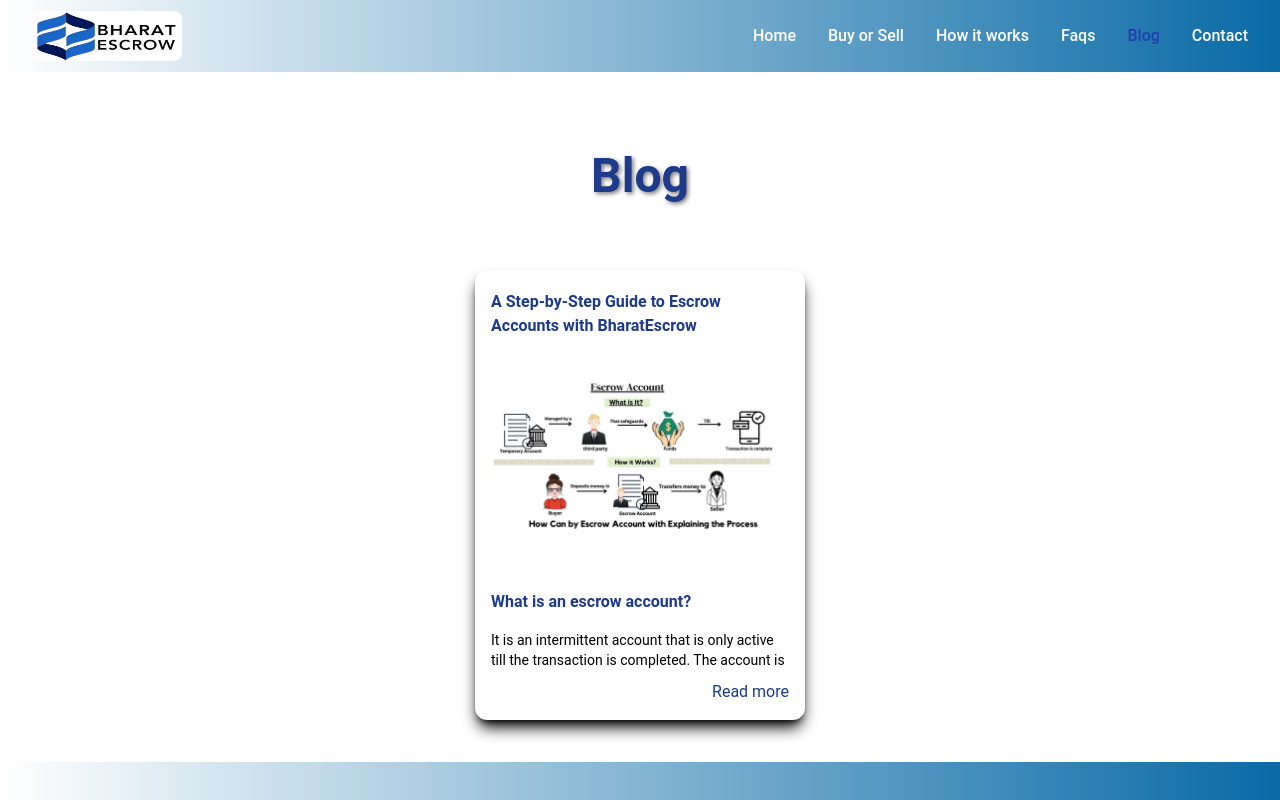
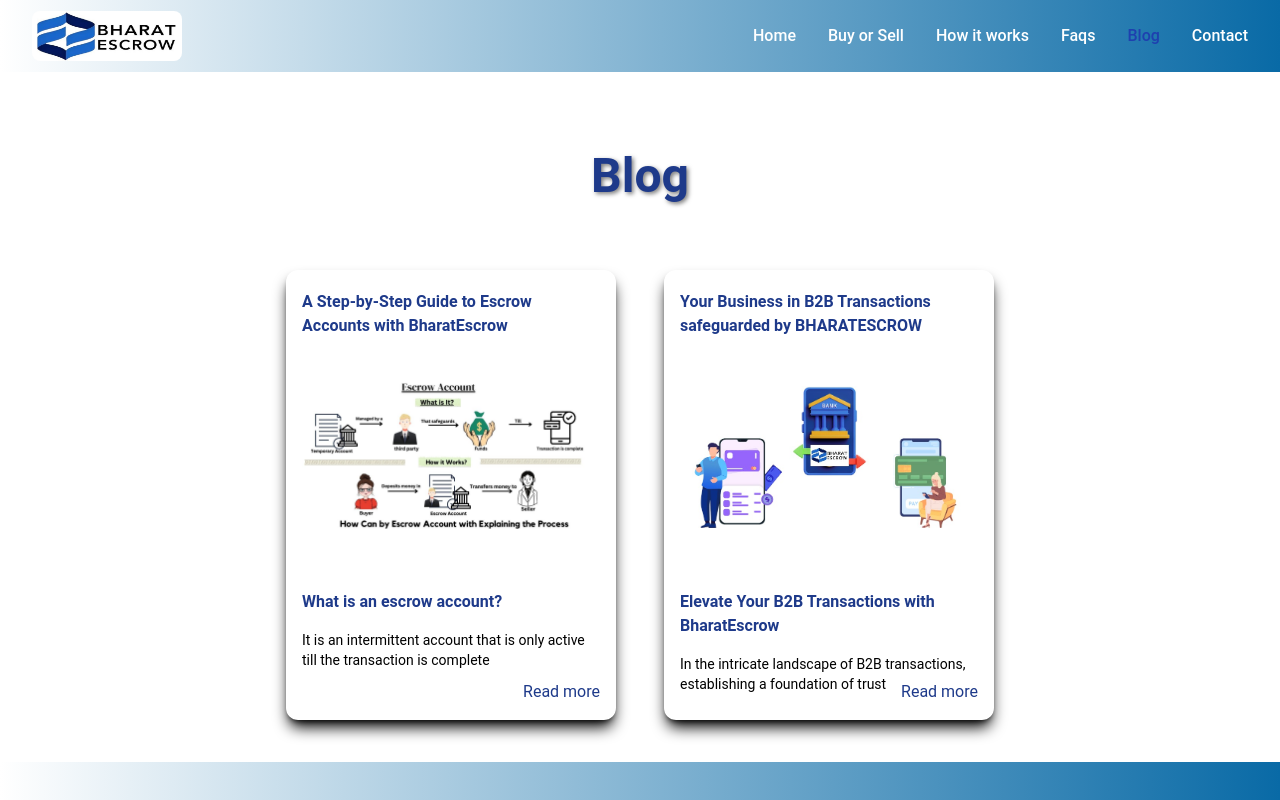
Before and after one commit to amankumar2k15/BharatEscrow, a React (Create React App) app: page /blog in a window 1280 px wide. Shown: the top 800 px of the page. Built offline with nearby package versions, Linux system fonts and the light colour scheme.

Commit message:
detail blog cards

```diff
--- a/src/pages/Blog.js
+++ b/src/pages/Blog.js
@@ -1,6 +1,8 @@
 import React from 'react'
 import Footer from '../components/Footer'
 import blogImg from "../assets/blog/blog1.jpg"
+import blogImg1 from "../assets/blog/blog2.jpg"
+
 import { useNavigate } from 'react-router-dom'
 
 const Blog = ({ setBlogRoutes }) => {
@@ -13,6 +15,13 @@
       question1: "What is an escrow account?",
       answer1: "It is an intermittent account that is only active till the transaction is completed. The account is closed once all of the criteria between the buyer and seller have been met. Escrows often involve the deposit of a monetary-valued document. These documents could be deeds, written instruments, payment pledges, licenses, patents, cheques, bonds, or mortgages.",
       img: blogImg,
+    },
+    {
+      id:1,
+      title:"Your Business in B2B Transactions safeguarded by BHARATESCROW",
+      question1: "Elevate Your B2B Transactions with BharatEscrow",
+      answer1:"In the intricate landscape of B2B transactions, establishing a foundation of trust is essential. With increasing complexities and risks, businesses need a reliable solution to protect their interests and ensure fair dealings. BharatEscrow emerges as a game-changer, offering a secure and neutral ground for B2B transactions.                                     ",
+      img:blogImg1
     }
   ]
 
@@ -50,7 +59,7 @@
                     </div>
                     <h5 className='text-md mt-5 text-blue-900 font-bold'>{item.question1}</h5>
 
-                    <p className='text-sm'>{item.answer1?.slice(0, 100)}</p>
+                    <p className='text-sm'>{item.answer1?.slice(0, 82)}</p>
                     <button className='text-right text-blue-900 hover:text-black absolute right-4 bottom-4  hover:underline '
                       onClick={() => handleSetRoutes(item)}
                     >
--- a/src/pages/DetailBlog.js
+++ b/src/pages/DetailBlog.js
@@ -4,6 +4,7 @@
 import { CgProfile } from "react-icons/cg";
 import { IoShareSocialOutline } from "react-icons/io5";
 import detailblogImg from "../assets/blog/blog1.jpg"
+import detailblogImg1 from "../assets/blog/blog2.jpg"
 import { IoIosArrowDown, IoIosArrowUp } from "react-icons/io";
 
 
@@ -73,6 +74,7 @@
   const dataMap = [
     {
       id: 0,
+      img:detailblogImg,
       title: "A Step-by-Step Guide to Escrow Accounts with BharatEscrow",
       question1: "What is an Escrow Account?",
       answer1: "It is an intermittent account that is only active till the transaction is completed. The account is closed once all of the criteria between the buyer and seller have been met. Escrows often involve the deposit of a monetary-valued document. These documents could be deeds, written instruments, payment pledges, licenses, patents, cheques, bonds, or mortgages.",
@@ -154,6 +156,14 @@
       conclusion: "In a world where financial transparency is non-negotiable, BharatEscrow stands as a reliable partner, offering a secure and efficient platform for escrow services. By following this step-by-step guide, users can navigate the escrow process seamlessly, fostering trust and confidence in their financial transactions.",
       timeStamp: "19-9-2023"
 
+    },
+    {
+      id:1,
+      img:detailblogImg1,
+      title: "hello",
+      question1: "",
+      answer1:""
+
     }
   ]
 
@@ -189,7 +199,8 @@
 
 
           <div className='md:max-w-[700px] max-h-[400px] relative flex items-center justify-center'>
-            <img src={detailblogImg} alt='imggDetailBlog' className='md:max-w-[700px] max-h-[400px]' />
+            {console.log('var',displayData?.img)}
+            <img src={displayData?.img} alt='images' className='md:max-w-[700px] max-h-[400px]' />
           </div>
 
           <div className='max-w-5xl mt-4 '>
```
Also changed, not shown: src/assets/blog/blog2.jpg (added).
